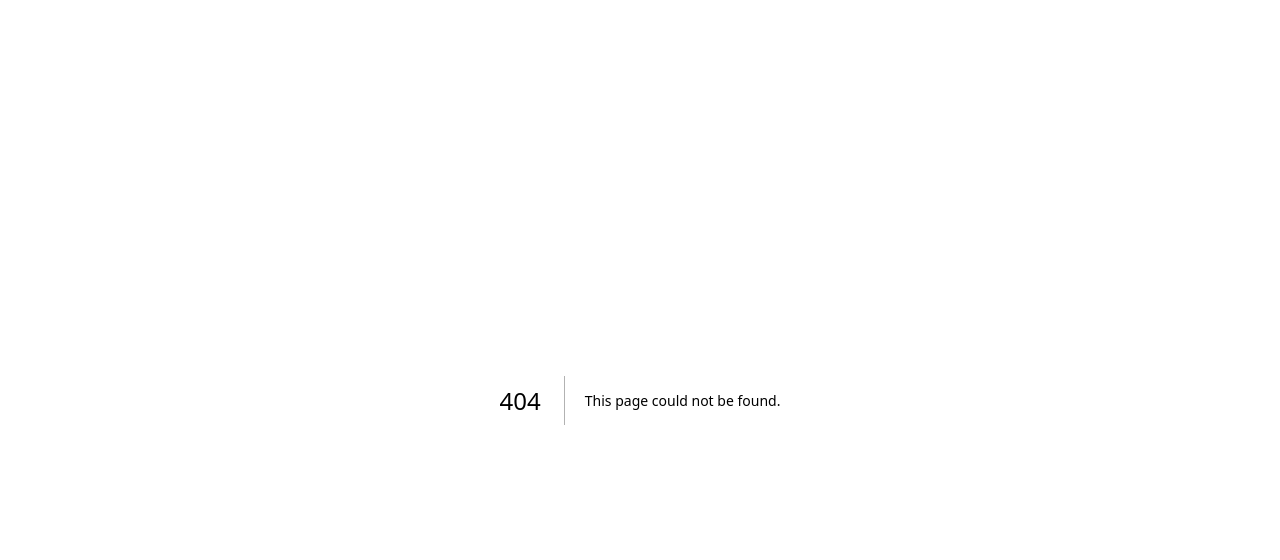
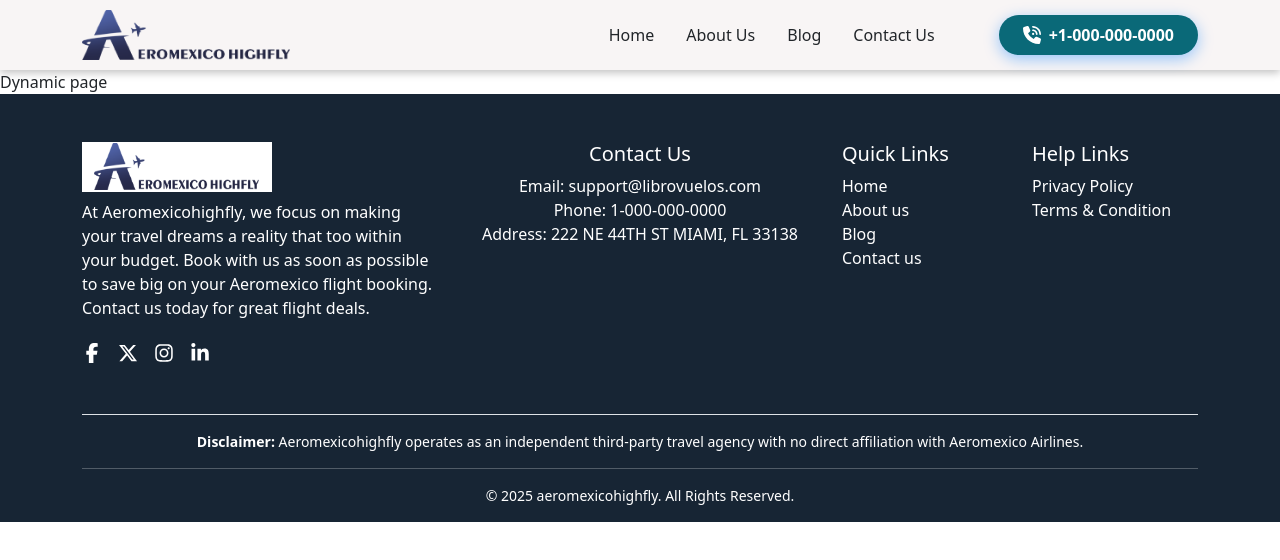
Before and after one commit to acedeveloper-byte/aeromexicohighfl, a Next.js app: page /blog/american-airlines-extends in a window 1280 px wide. Before the commit this address had no page. Shown: the top 560 px of the page. Built offline with nearby package versions, Linux system fonts and the light colour scheme.

Commit message:
about  page content add

```diff
--- /dev/null
+++ b/app/blog/[slug]/page.js
@@ -0,0 +1,15 @@
+import Footer from '@/components/Footer'
+import Header from '@/components/Header'
+import React from 'react'
+
+const page = () => {
+  return (
+    <>
+      <Header/>
+Dynamic page
+      <Footer/>
+    </>
+  )
+}
+
+export default page
--- a/app/blog/page.js
+++ b/app/blog/page.js
@@ -22,7 +22,7 @@
             <Col key={index} md={4}>
               <Card className="h-100 shadow-sm border-0">
                 <Image
-                  src="/images/cards-blog.png"
+                  src="/images/blog-images/blog1.jpg"
                   alt="blog"
                   width={353}
                   height={180}
@@ -31,7 +31,7 @@
                 <Card.Body>
                   <Card.Title className="fw-bold">Airlines</Card.Title>
                   <Card.Text>
-                    American Airlines extends its service to lesser-visited islands.
+                 <a href="/blog/american-airlines-extends" className='text-decoration-none text-dark'>  American Airlines extends its service to lesser-visited islands. </a>
                   </Card.Text>
                 </Card.Body>
               </Card>
```
Also changed, not shown: public/images/blog-images/blog1.jpg (added).
